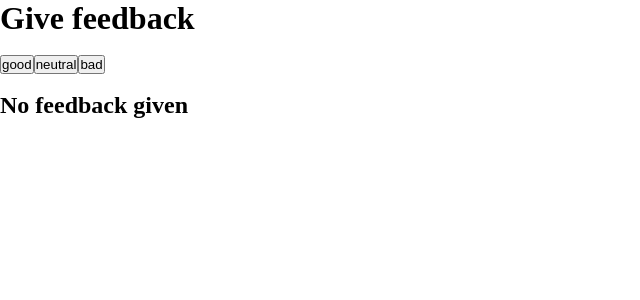
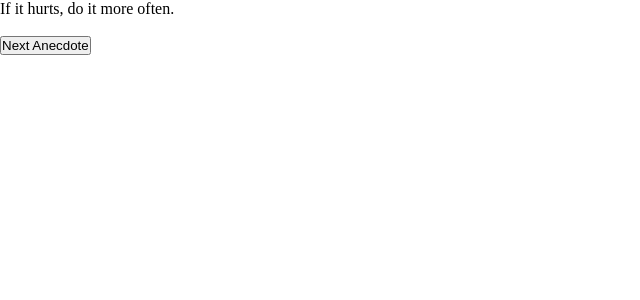
Before and after one commit to AnoopLamba/fullstackopen, a React (Vite) app in the folder part1/: page / in a window 1280 px wide. Shown: the top 300 px of the page, without its empty margins (0-640 px from the left). Built offline with nearby package versions, Linux system fonts and the light colour scheme.

Commit message:
added anecdotes step1

```diff
--- a/part1/src/App.jsx
+++ b/part1/src/App.jsx
@@ -1,112 +1,10 @@
-import { useState } from "react";
-
-const StatisticLine = (props) => {
-  const { value, text } = props;
-  const formattedValue = parseFloat(value.toFixed(2));
-
-  return (
-    <tr>
-      <td>{text}</td>
-      <td>{formattedValue}</td>
-    </tr>
-  );
-};
-
-const Statistics = (props) => {
-  const { good, neutral, bad, average, positive, all } = props;
-
-  if (all) {
-    return (
-      <>
-        <table>
-          <thead>
-            <tr>
-              <th colSpan={2}>Statistics</th>
-            </tr>
-          </thead>
-          <tbody>
-            <StatisticLine text="good" value={good} />
-            <StatisticLine text="neutral" value={neutral} />
-            <StatisticLine text="bad" value={bad} />
-            <StatisticLine text="all" value={all} />
-            <StatisticLine text="average" value={average} />
-            <StatisticLine text="positive" value={positive} />
-          </tbody>
-        </table>
-      </>
-    );
-  }
-  return (
-    <>
-      <h2>No feedback given</h2>
-    </>
-  );
-};
+import Anecdotes from "./components/Anecdotes";
 
 const App = () => {
-  // save clicks of each button to its own state
-  const [good, setGood] = useState(0);
-  const [neutral, setNeutral] = useState(0);
-  const [bad, setBad] = useState(0);
-  const [average, setAverage] = useState(0);
-  const [positive, setPositive] = useState(0);
-  const [all, setAll] = useState(0);
-
-  const handleGood = () => {
-    const newAll = all + 1;
-    setAll(newAll);
-    const newGood = good + 1;
-    setGood(newGood);
-    const newAverage = (newGood * 1 + neutral * 0 + bad * -1) / newAll;
-    setAverage(newAverage);
-    const newPositive = (newGood / (newGood + neutral + bad)) * 100;
-    setPositive(newPositive);
-  };
-  const handleNeutral = () => {
-    const newAll = all + 1;
-    setAll(newAll);
-    const newNeutral = neutral + 1;
-    setNeutral(newNeutral);
-    const newAverage = (good * 1 + newNeutral * 0 + bad * -1) / newAll;
-    setAverage(newAverage);
-    const newPositive = (good / (good + newNeutral + bad)) * 100;
-    setPositive(newPositive);
-  };
-  const handleBad = () => {
-    const newAll = all + 1;
-    setAll(newAll);
-    const newBad = bad + 1;
-    setBad(newBad);
-    const newAverage = (good * 1 + neutral * 0 + newBad * -1) / newAll;
-    setAverage(newAverage);
-    const newPositive = (good / (good + neutral + newBad)) * 100;
-    setPositive(newPositive);
-  };
-
-  const Button = (props) => {
-    const { onClick, text } = props;
-
-    return <button onClick={onClick}>{text}</button>;
-  };
-
   return (
-    <>
-      <h1>Give feedback</h1>
-      <br />
-      <Button onClick={handleGood} text="good" />
-      <Button onClick={handleNeutral} text="neutral" />
-      <Button onClick={handleBad} text="bad" />
-      <br />
-      <br />
-      <Statistics
-        good={good}
-        neutral={neutral}
-        bad={bad}
-        all={all}
-        average={average}
-        positive={positive}
-      />
-    </>
+    <div>
+      <Anecdotes />
+    </div>
   );
 };
 
--- /dev/null
+++ b/part1/src/components/Anecdotes.jsx
@@ -0,0 +1,33 @@
+import { useState } from "react";
+
+const Anecdotes = () => {
+  const anecdotes = [
+    "If it hurts, do it more often.",
+    "Adding manpower to a late software project makes it later!",
+    "The first 90 percent of the code accounts for the first 10 percent of the development time...The remaining 10 percent of the code accounts for the other 90 percent of the development time.",
+    "Any fool can write code that a computer can understand. Good programmers write code that humans can understand.",
+    "Premature optimization is the root of all evil.",
+    "Debugging is twice as hard as writing the code in the first place. Therefore, if you write the code as cleverly as possible, you are, by definition, not smart enough to debug it.",
+    "Programming without an extremely heavy use of console.log is same as if a doctor would refuse to use x-rays or blood tests when diagnosing patients.",
+    "The only way to go fast, is to go well.",
+  ];
+
+  const [selected, setSelected] = useState(0);
+
+  const generateRandom = (arrayLength) => {
+    const random = Math.floor(Math.random() * arrayLength);
+    setSelected(random);
+  };
+
+  return (
+    <>
+      <p>{anecdotes[selected]}</p>
+      <br />
+      <button onClick={() => generateRandom(anecdotes.length)}>
+        Next Anecdote
+      </button>
+    </>
+  );
+};
+
+export default Anecdotes;
```
Also changed, not shown: part1/src/components/UnicafeStep6.jsx (added, +113 -0 lines).
